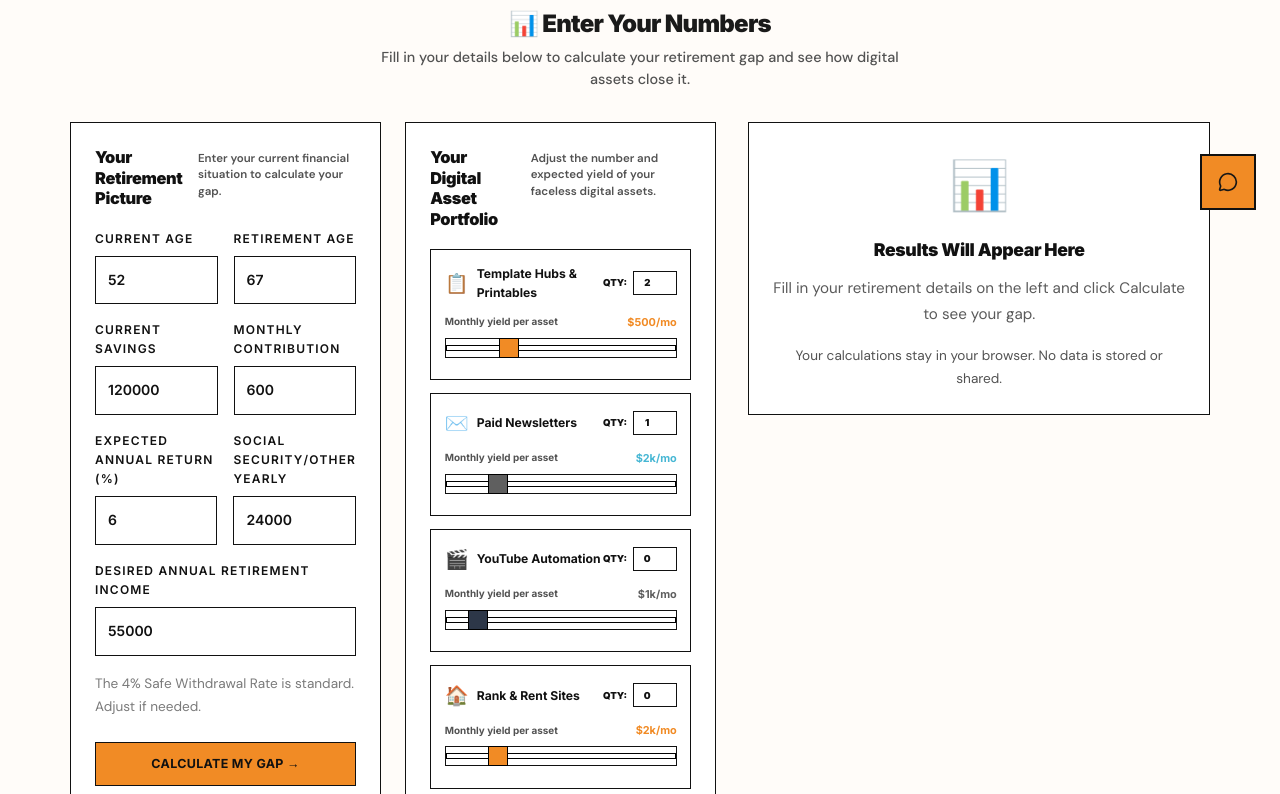
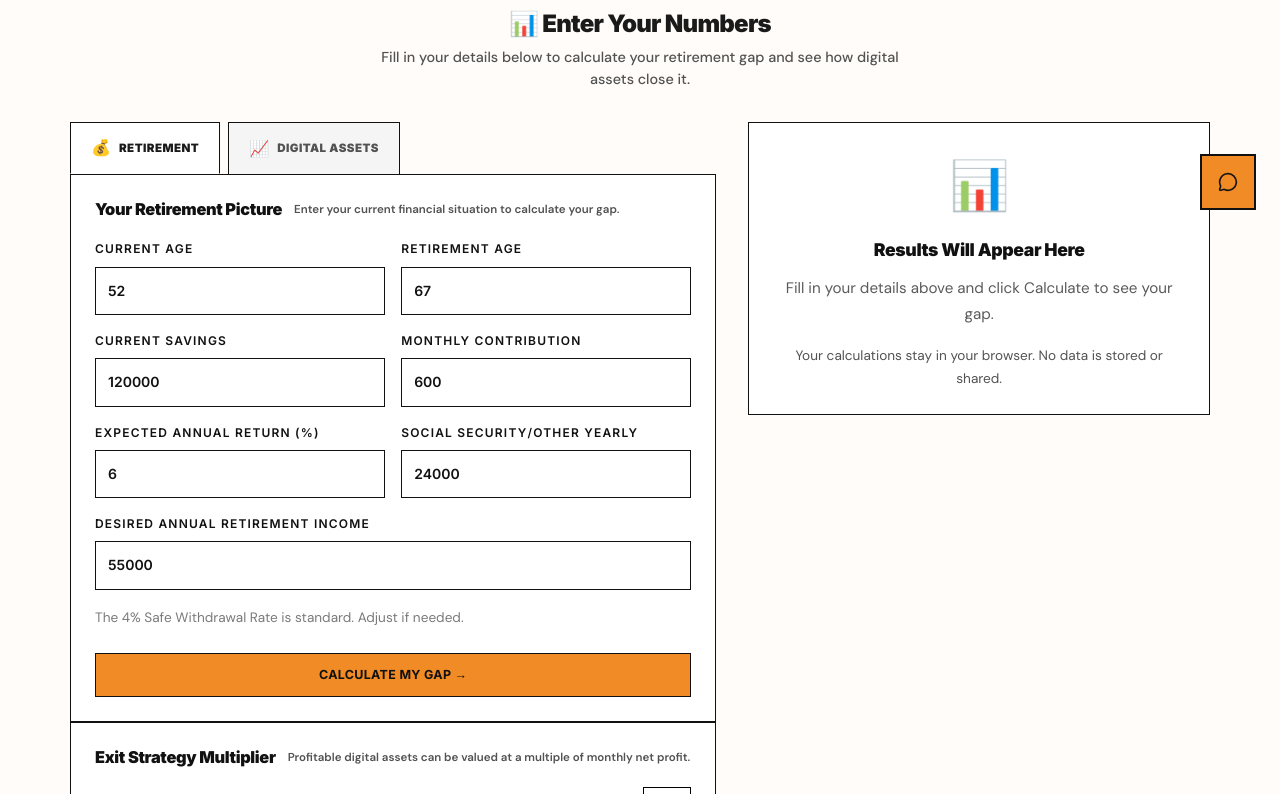
Before and after one commit to frankielee1971/digitallydefined-online-local, a React (Vite) app: page /gap in a window 1280 px wide. Shown: the part 566-1360 px from the top of the page. Built offline with nearby package versions, Linux system fonts and the light colour scheme.

Commit message:
Add tabbed calculator: Retirement / Digital Assets tabs with full-width panels

```diff
--- a/src/pages/Calculator/RetirementGapCalculator.css
+++ b/src/pages/Calculator/RetirementGapCalculator.css
@@ -94,17 +94,64 @@
   margin-right: auto;
 }
 
+/* === Tab bar === */
+.gap-tabs {
+  display: flex;
+  gap: 0.5rem;
+  margin-bottom: 0;
+}
+
+.gap-tab {
+  display: flex;
+  align-items: center;
+  gap: 0.5rem;
+  padding: 0.75rem 1.25rem;
+  border: 1px solid var(--color-border);
+  border-bottom: none;
+  background: #f5f5f5;
+  cursor: pointer;
+  font: inherit;
+  font-size: 0.85rem;
+  font-weight: 700;
+  color: #525252;
+  transition: background 0.15s, color 0.15s, border-color 0.15s;
+}
+
+.gap-tab:hover {
+  background: #eee;
+  color: #1A1A1A;
+}
+
+.gap-tab--active {
+  background: #fff;
+  color: #1A1A1A;
+  border-color: var(--color-border);
+  border-bottom: 1px solid #fff;
+  position: relative;
+  z-index: 1;
+}
+
+.gap-tab-icon {
+  font-size: 1rem;
+}
+
+.gap-tab-label {
+  text-transform: uppercase;
+  letter-spacing: 0.04em;
+  font-size: 0.72rem;
+  font-weight: 900;
+}
+
+/* Tab panel fills the card below the tabs */
+.gap-tab-panel {
+  border-top-left-radius: 0;
+}
+
 /* === Two-column inputs grid === */
 .gap-inputs {
   display: flex;
   flex-direction: column;
-  gap: 1.5rem;
-}
-
-.gap-inputs-grid {
-  display: grid;
-  grid-template-columns: 1fr 1fr;
-  gap: 1.5rem;
+  gap: 0;
 }
 
 /* === Section title consistency === */
@@ -596,9 +643,6 @@
   .gap-results {
     position: static;
   }
-  .gap-inputs-grid {
-    grid-template-columns: 1fr;
-  }
 }
 
 @media (max-width: 560px) {
@@ -642,6 +686,16 @@
   }
 }
 
+/* Tab bar - stack on mobile */
+@media (max-width: 560px) {
+  .gap-tabs {
+    flex-direction: column;
+  }
+  .gap-tab {
+    border-bottom: 1px solid var(--color-border);
+  }
+}
+
 /* Placeholder/intro state */
 .gap-placeholder {
   text-align: center;
--- a/src/pages/Calculator/RetirementGapCalculator.jsx
+++ b/src/pages/Calculator/RetirementGapCalculator.jsx
@@ -47,6 +47,7 @@ export default function RetirementGapCalculator() {
     return () => updateToolState({ hasCalculated: false });
   }, []);
 
+  const [activeTab, setActiveTab] = useState('retirement');
   const [formData, setFormData] = useState({
     currentAge: 52,
     retireAge: 67,
@@ -152,6 +153,9 @@ export default function RetirementGapCalculator() {
     });
   };
 
+  const totalMonthlyIncome = Object.values(assets).reduce((sum, a) => sum + (a.qty * a.yield), 0);
+  const liquidationValue = totalMonthlyIncome * multiplier;
+
   return (
     <>
       <main className="gap-page">
@@ -174,12 +178,31 @@ export default function RetirementGapCalculator() {
             <h2 className="gap-calc-header__title">📊 Enter Your Numbers</h2>
             <p className="gap-calc-header__sub">Fill in your details below to calculate your retirement gap and see how digital assets close it.</p>
           </div>
+
           <div className="gap-grid">
-            {/* Left column: input cards */}
+            {/* Left column: tabbed inputs */}
             <div className="gap-inputs">
-              {/* Two-column sub-grid for Retirement Picture + Digital Asset Portfolio */}
-              <div className="gap-inputs-grid">
-                <article className="gap-card">
+              {/* Tab bar */}
+              <div className="gap-tabs">
+                <button
+                  className={`gap-tab ${activeTab === 'retirement' ? 'gap-tab--active' : ''}`}
+                  onClick={() => setActiveTab('retirement')}
+                >
+                  <span className="gap-tab-icon">💰</span>
+                  <span className="gap-tab-label">Retirement</span>
+                </button>
+                <button
+                  className={`gap-tab ${activeTab === 'assets' ? 'gap-tab--active' : ''}`}
+                  onClick={() => setActiveTab('assets')}
+                >
+                  <span className="gap-tab-icon">📈</span>
+                  <span className="gap-tab-label">Digital Assets</span>
+                </button>
+              </div>
+
+              {/* Tab panels */}
+              {activeTab === 'retirement' && (
+                <article className="gap-card gap-tab-panel">
                   <header className="gap-card__heading">
                     <h2>Your Retirement Picture</h2>
                     <p>Enter your current financial situation to calculate your gap.</p>
@@ -231,8 +254,10 @@ export default function RetirementGapCalculator() {
                     Calculate My Gap →
                   </button>
                 </article>
+              )}
 
-                <article className="gap-card">
+              {activeTab === 'assets' && (
+                <article className="gap-card gap-tab-panel">
                   <header className="gap-card__heading">
                     <h2 className="gap-section-title">Your Digital Asset Portfolio</h2>
                     <p>Adjust the number and expected yield of your faceless digital assets.</p>
@@ -279,18 +304,18 @@ export default function RetirementGapCalculator() {
                   <div className="gap-total">
                     <div>
                       <span>Total Monthly Income</span>
-                      <strong>{fmt(Object.values(assets).reduce((sum, a) => sum + (a.qty * a.yield), 0))}</strong>
+                      <strong>{fmt(totalMonthlyIncome)}</strong>
                     </div>
                     <div>
                       <span>Exit Value</span>
-                      <strong>{fmt(Object.values(assets).reduce((sum, a) => sum + (a.qty * a.yield), 0) * multiplier)}</strong>
+                      <strong>{fmt(liquidationValue)}</strong>
                     </div>
                   </div>
                 </article>
-              </div>
+              )}
 
-              {/* Exit Multiplier - full width */}
-              <article className="gap-card">
+              {/* Exit Multiplier - always visible below tabs */}
+              <article className="gap-card gap-exit-card">
                 <header className="gap-card__heading">
                   <h2>Exit Strategy Multiplier</h2>
                   <p>Profitable digital assets can be valued at a multiple of monthly net profit.</p>
@@ -412,7 +437,7 @@ export default function RetirementGapCalculator() {
                   <div className="gap-placeholder-icon">📊</div>
                   <h3 className="gap-result-title">Results Will Appear Here</h3>
                   <p className="gap-placeholder-text">
-                    Fill in your retirement details on the left and click Calculate to see your gap.
+                    Fill in your details above and click Calculate to see your gap.
                   </p>
                   <p className="gap-privacy">
                     Your calculations stay in your browser. No data is stored or shared.
```
